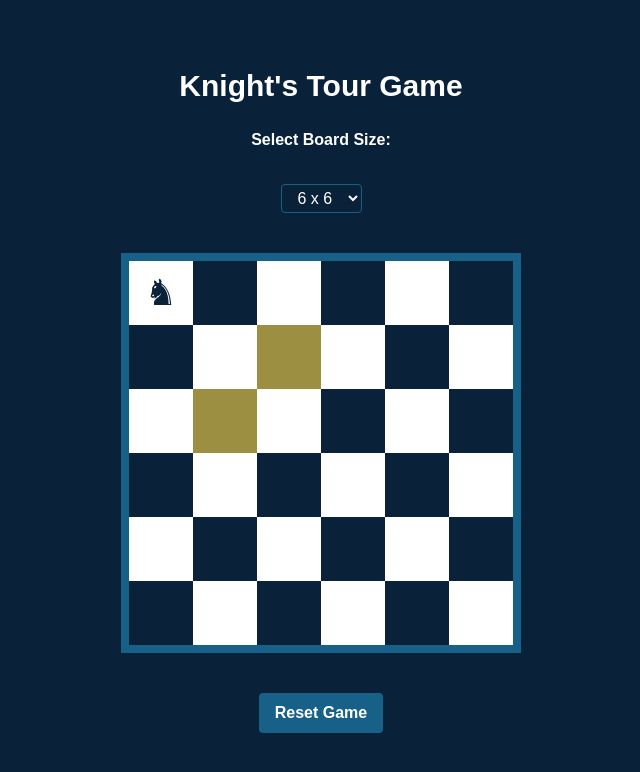
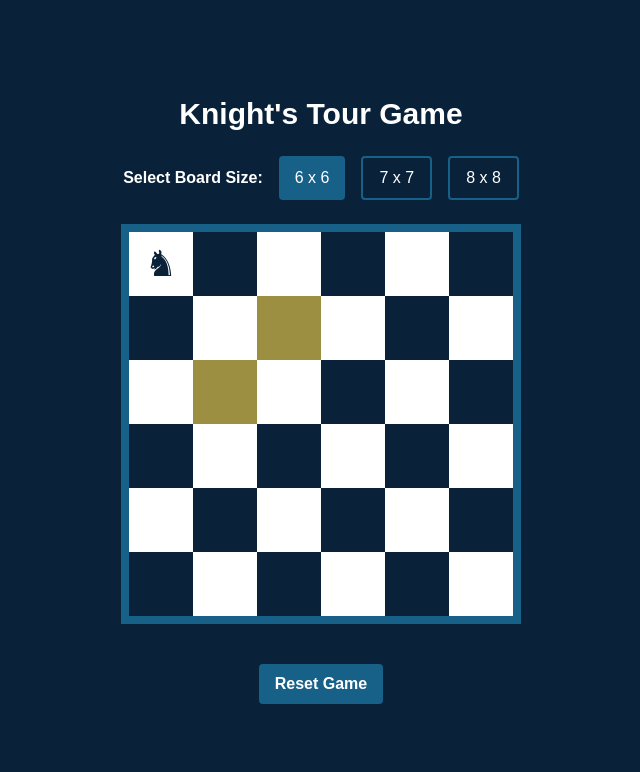
Before and after one commit to AnnieChi1020/knight-tour-game, a Next.js app: page /game in a window 1280 px wide. Shown: the top 772 px of the page, without its empty margins (319-959 px from the left). Built offline with nearby package versions, Linux system fonts and the light colour scheme.

Commit message:
refactor: replace board size dropdown with button selection for improved user experience

```diff
--- a/src/app/game/page.tsx
+++ b/src/app/game/page.tsx
@@ -90,27 +90,25 @@ export default function GamePage() {
       className="flex min-h-screen flex-col items-center justify-center gap-6 "
       style={{ background: "#0A2239" }}
     >
-      <h1 className="text-3xl font-bold" style={{ color: "#fff" }}>
-        Knight&apos;s Tour Game
-      </h1>
-      <label
-        htmlFor="board-size"
-        className="mb-2 font-semibold"
-        style={{ color: "#fff" }}
-      >
-        Select Board Size:
-      </label>
-      <select
-        id="board-size"
-        value={boardSize}
-        onChange={(e) => setBoardSize(Number(e.target.value))}
-        className="mb-4 rounded border px-3 py-1"
-        style={{ background: "#0A2239", color: "#fff", borderColor: "#176087" }}
-      >
-        <option value={6}>6 x 6</option>
-        <option value={7}>7 x 7</option>
-        <option value={8}>8 x 8</option>
-      </select>
+      <h1 className="text-3xl font-bold text-white">Knight&apos;s Tour Game</h1>
+      <div className="flex items-center gap-4">
+        <label className="font-semibold text-white">Select Board Size:</label>
+        <div className="flex gap-4">
+          {[6, 7, 8].map((size) => (
+            <button
+              key={size}
+              onClick={() => setBoardSize(size)}
+              className={`px-4 py-2 rounded transition-colors ${
+                boardSize === size
+                  ? "bg-[#176087] text-white"
+                  : "bg-[#0A2239] text-white border-2 border-[#176087] hover:bg-[#176087]/50 cursor-pointer"
+              }`}
+            >
+              {size} x {size}
+            </button>
+          ))}
+        </div>
+      </div>
       <Board
         size={boardSize}
         knightPosition={knightPosition}
```
